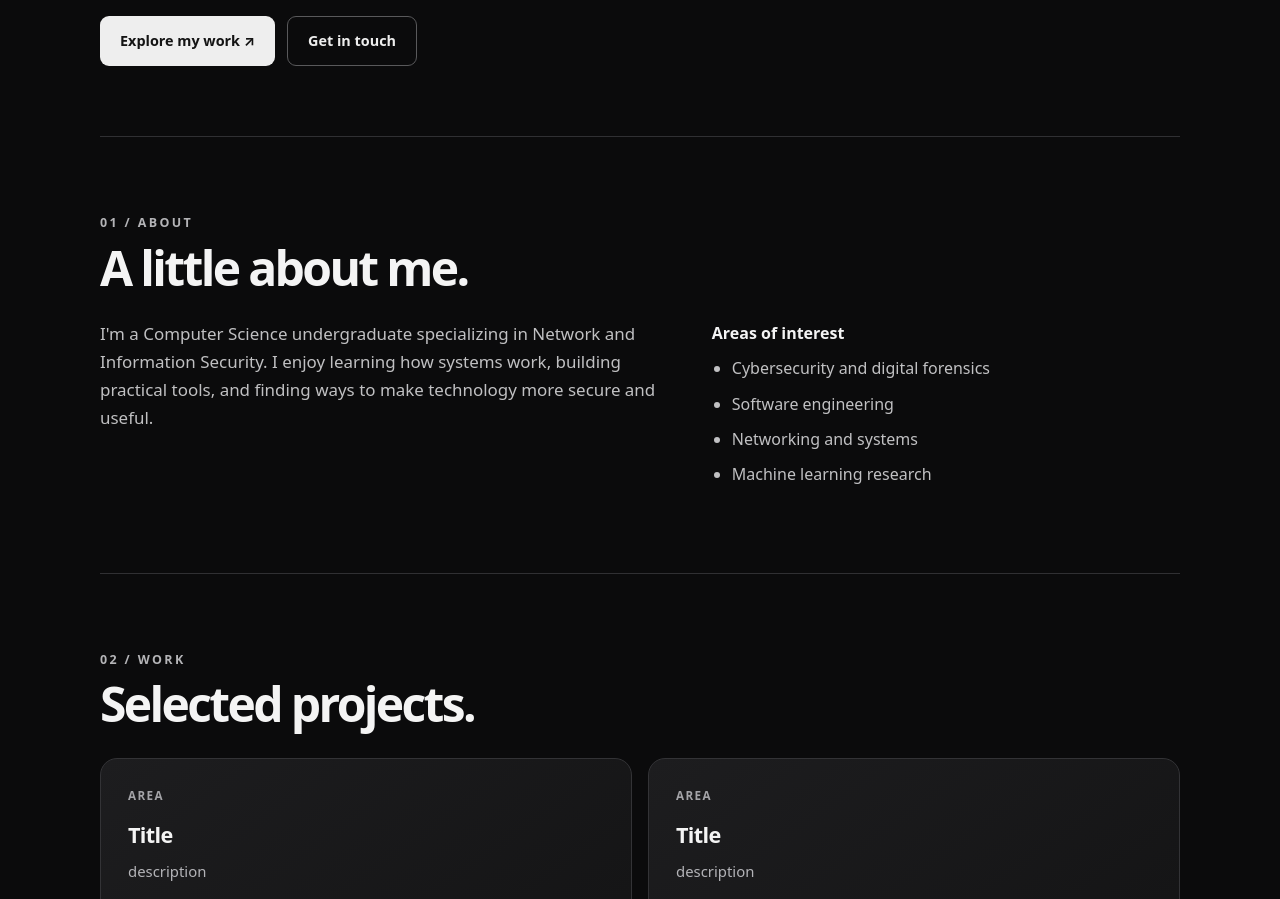
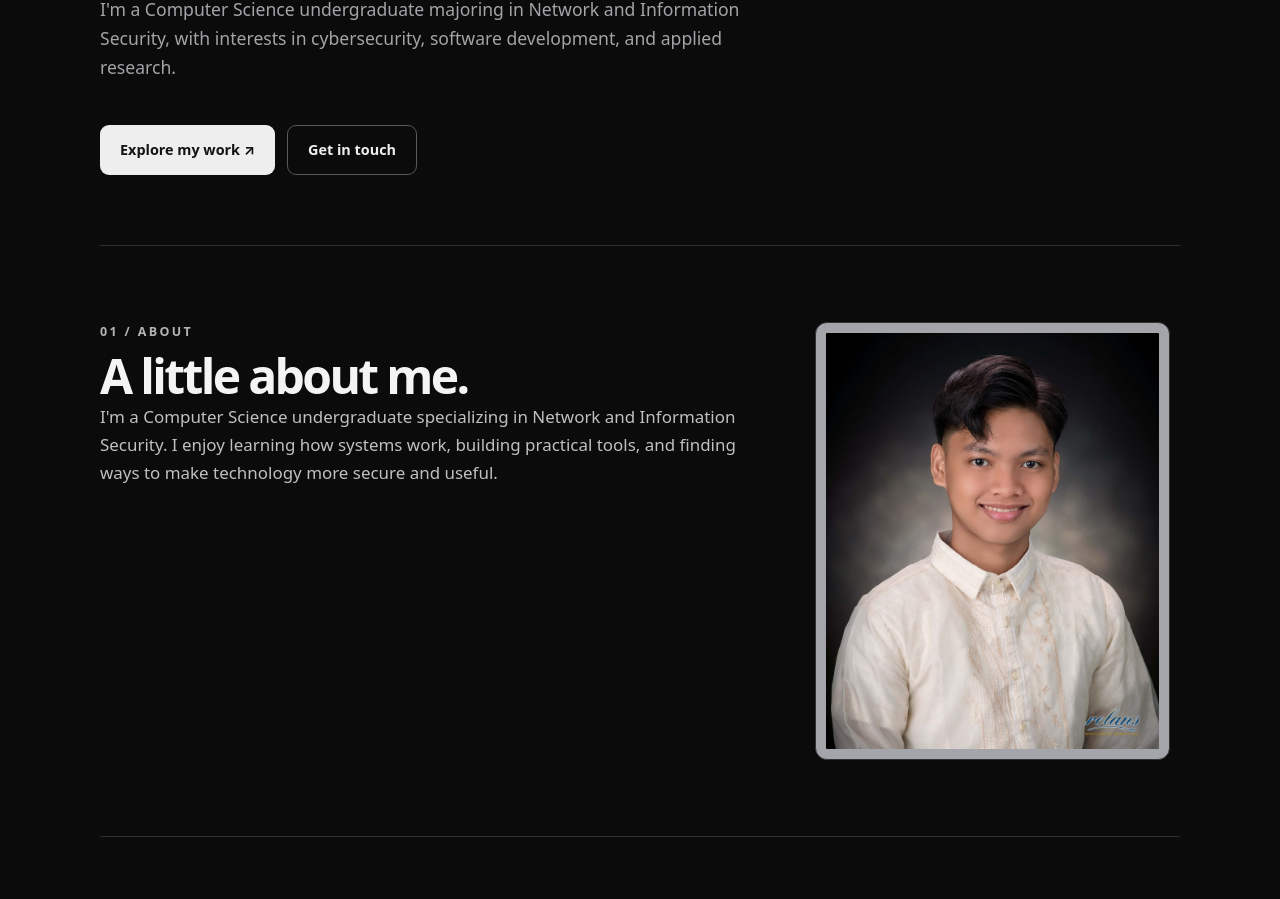
Before and after one commit to owensanluis/owensanluis.github.io, a plain HTML site: page index.html in a window 1280 px wide. Shown: the part 543-1442 px from the top of the page. Drawn offline with Linux system fonts and the light colour scheme.

Commit message:
fixed intro, added portrait

```diff
--- a/index.html
+++ b/index.html
@@ -24,22 +24,50 @@
   </div>
 
   <main class="container">
+
     <section id="home" class="introduction">
-      <div class="eyebrow">Computer Science · Network & Information Security</div>
-      <h1>Securing Systems.<br><span>Building Solutions.</span></h1>
-      <p>Hi, I'm <strong>Owen Phillip C. San Luis</strong>, a Computer Science, major in Network and Information Security undergraduate interested in cybersecurity, software development, and applied research.</p>
+      <div class="eyebrow">
+        Computer Science · Network & Information Security
+      </div>
+
+      <h1>
+        Hi, I'm Owen.<br>
+        <span class="sub-intro">
+          I build, secure, and explore technology.
+        </span>
+      </h1>
+
+      <p>
+        I'm a Computer Science undergraduate majoring in
+        Network and Information Security, with interests in
+        cybersecurity, software development, and applied research.
+      </p>
+
       <div class="actions">
         <a class="button" href="#projects">Explore my work ↗</a>
         <a class="button outline" href="#contact">Get in touch</a>
       </div>
     </section>
 
+
     <section id="about" class="content">
-      <div class="eyebrow">01 / About</div>
-      <h2>A little about me.</h2>
-      <div class="split" style="margin-top:25px">
-        <p class="intro">I'm a Computer Science undergraduate specializing in Network and Information Security. I enjoy learning how systems work, building practical tools, and finding ways to make technology more secure and useful.</p>
-        <div><strong>Areas of interest</strong><ul class="plain-list"><li>Cybersecurity and digital forensics</li><li>Software engineering</li><li>Networking and systems</li><li>Machine learning research</li></ul></div>
+      <div class="about-layout">
+        <div class="about-text">
+          <div class="eyebrow">01 / About</div>
+          <h2>A little about me.</h2>
+          <p class="intro">
+            I'm a Computer Science undergraduate specializing in
+            Network and Information Security. I enjoy learning how
+            systems work, building practical tools, and finding ways
+            to make technology more secure and useful.
+          </p>
+        </div>
+
+        <img
+          src="assets/images/formal_portrait.png"
+          alt="Formal portrait of Owen Phillip C. San Luis"
+          class="portrait"
+        >
       </div>
     </section>
 
--- a/style.css
+++ b/style.css
@@ -285,6 +285,26 @@ footer .container {
     gap:16px;
     flex-wrap:wrap;
 }
+
+.about-layout {
+  display: grid;
+  grid-template-columns: 1.5fr 0.8fr;
+  gap: 60px;
+}
+
+.portrait {
+  width: 100%;
+  max-width: 375px;
+  border-radius: 12px;
+  justify-self: center;
+  margin-right: 20px;
+  padding: 10px;
+  background: #a4a4ab;
+  border: 1px solid #323234;
+  box-sizing: border-box;
+  justify-self: center;
+}
+
 @media (max-width:650px) {
     .nav-wrap {
         top:10px;padding:0 10px;
@@ -312,6 +332,15 @@ footer .container {
     .card {
         padding:22px;
     }
+
+    .about-layout {
+        grid-template-columns: 1fr;
+        gap: 30px;
+    }
+
+    .portrait {
+        max-width: 300px;
+    }
 }
 
 @media (prefers-reduced-motion:reduce) {
```
Also changed, not shown: assets/images/formal_portrait.png (added).
